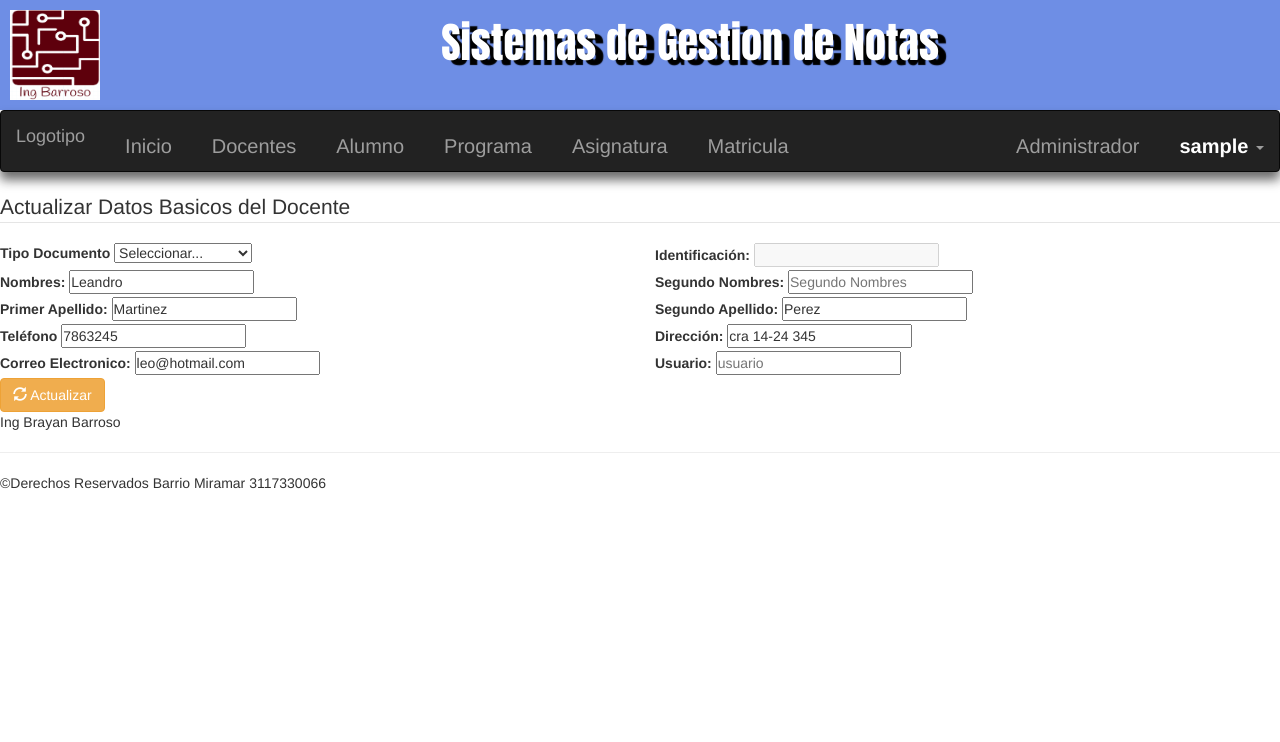
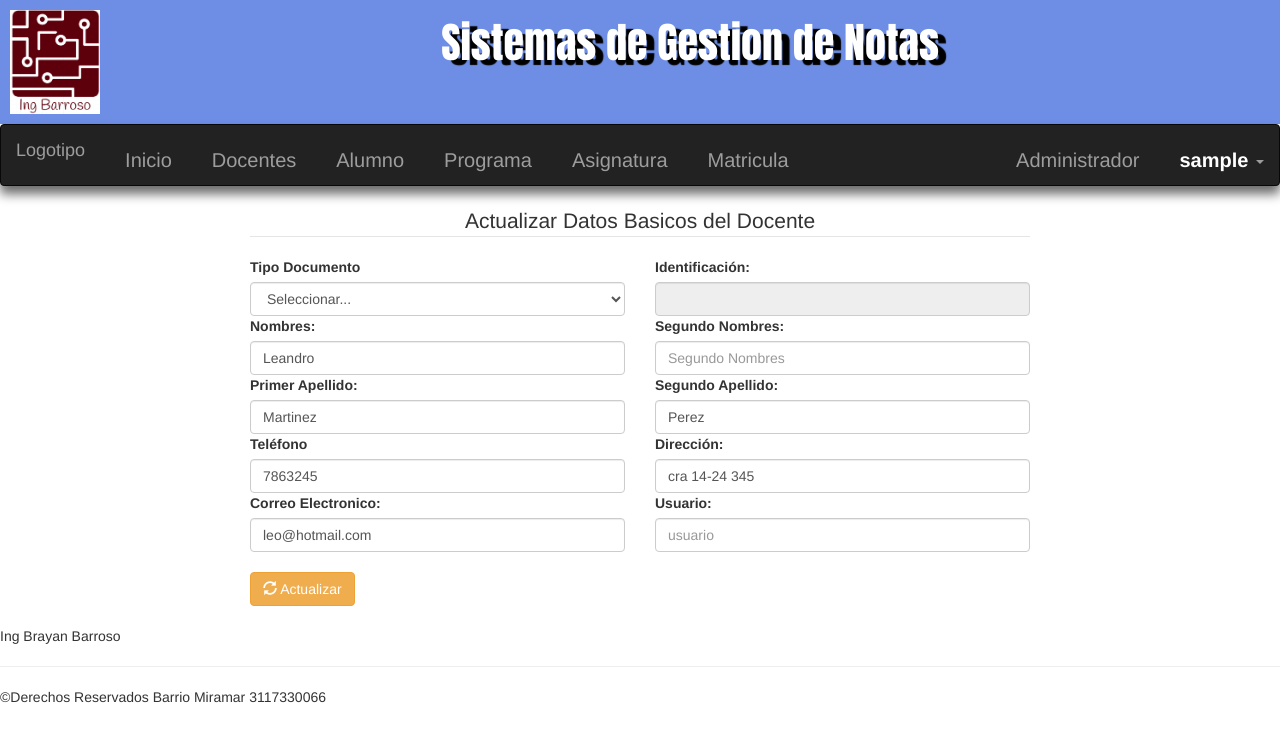
Before and after one commit to brayanbarroso/gestion_notas, a PHP site: page /Admin/Profesor/form-update.php?cc=12345 in a window 1280 px wide. Shown: the top 742 px of the page. Run offline with PHP 8.4, Linux system fonts and the light colour scheme; a user stored in the database is signed in; data comes from the database, SQL or seed files in the repository; data that the repository does not hold is empty.

Commit message:
estilizando formularios

```diff
--- a/Admin/Alumno/Alumno.php
+++ b/Admin/Alumno/Alumno.php
@@ -47,7 +47,7 @@
 					<h4 class="modal-title" id="myModalLabel">Ingreso De Alumnos</h4>
 				</div>
 				<div class="modal-body">
-					<form action="insert-alumno.php" class="form-inline" method="post">
+					<form action="insert-alumno.php" class="" method="post">
 						<div class="row">
 							<div class="col-xs-12 col-md-6">
 								<div class="campo">
--- a/Admin/Alumno/form-update.php
+++ b/Admin/Alumno/form-update.php
@@ -24,7 +24,7 @@
 	$fila = $sql1->fetch();
 	?>
 
-	<form action="edit-alumno.php?cc=<?php echo $fila['Id']; ?>" method="post" class="form-inline editar">
+	<form action="edit-alumno.php?cc=<?php echo $fila['Id']; ?>" method="post" class="form-update">
 		<fieldset>
 			<legend>Actualizar Datos Basicos del Alumno</legend>
 		</fieldset>
@@ -98,8 +98,8 @@
 
 		</div>
 
-		<div class=" boton">
-			<button class="btn btn-warning mb-2 mt-2"><span class="glyphicon glyphicon-refresh"></span> Actualizar</button>
+		<div class="btn-update">
+			<button class="btn btn-warning btn-lg btn-block mb-2 mt-2"><span class="glyphicon glyphicon-refresh"></span> Actualizar</button>
 		</div>
 
 	</form>
--- a/Admin/Asignaturas/Asignatura.php
+++ b/Admin/Asignaturas/Asignatura.php
@@ -37,15 +37,15 @@
                                 <legend>Registro de Asignaturas</legend>
                                 <div class="campo">
                                     <label for="cod">Codigo:</label>
-                                    <input type="text" id="cod" name="cod">
+                                    <input type="text" class="form-control" id="cod" name="cod">
                                 </div>
                                 <div class="campo">
                                     <label for="nombre">Nombres:</label>
-                                    <input type="text" id="nombre" name="nombre">
+                                    <input type="text" class="form-control" id="nombre" name="nombre">
                                 </div>
                                 <div class="campo">
                                     <label for="credito">Creditos:</label>
-                                    <select name="credito" id="">
+                                    <select name="credito" class="form-control" id="">
                                         <option value="">Numero de Creditos</option>
                                         <option value="1">1</option>
                                         <option value="2">2</option>
--- a/Admin/Profesor/form-update.php
+++ b/Admin/Profesor/form-update.php
@@ -22,7 +22,7 @@
 	$fila = $result->fetch();
 	?>
 
-	<form action="edit-profesor.php?cc=<?php echo $fila['Id']; ?>" method="post" class="editar form-inline">
+	<form action="edit-profesor.php?cc=<?php echo $fila['Id']; ?>" method="post" class="form-update">
 		<fieldset>
 			<legend>Actualizar Datos Basicos del Docente</legend>
 
@@ -30,7 +30,7 @@
 				<div class="col-xs-12 col-md-6">
 					<div class="campo">
 						<label for="tipo">Tipo Documento</label>
-						<select name="tipo" id="tdoc">
+						<select name="tipo" id="tdoc" class="form-control">
 							<option value="">Seleccionar...</option>
 							<option value="RC">Registro Civil</option>
 							<option value="TI">Tarjeta Identidad</option>
@@ -42,60 +42,62 @@
 				<div class="col-xs-12 col-md-6">
 					<div class="campo">
 						<label for="nid">Identificación:</label>
-						<input type="text" id="nid" name="nid" value="<?php echo $fila['Doc']; ?>" disabled>
+						<input type="text" class="form-control" id="nid" name="nid" value="<?php echo $fila['Doc']; ?>" disabled>
 					</div>
 				</div>
 				<div class="col-xs-12 col-md-6">
 					<div class="campo">
 						<label for="nombre">Nombres:</label>
-						<input type="text" id="nombre" name="pnombre" placeholder="Nombres" value="<?php echo $fila['Nombres']; ?>">
+						<input type="text" class="form-control" id="nombre" name="pnombre" placeholder="Nombres" value="<?php echo $fila['Nombres']; ?>">
 					</div>
 				</div>
 				<div class="col-xs-12 col-md-6">
 					<div class="campo">
 						<label for="Snombre">Segundo Nombres:</label>
-						<input type="text" id="Snombre" name="Snombre" placeholder="Segundo Nombres" value="<?php echo $fila['Snom']; ?>">
+						<input type="text" class="form-control" id="Snombre" name="Snombre" placeholder="Segundo Nombres" value="<?php echo $fila['Snom']; ?>">
 					</div>
 				</div>
 				<div class="col-xs-12 col-md-6">
 					<div class="campo">
 						<label for="pape">Primer Apellido:</label>
-						<input type="text" id="pape" name="pape" placeholder="Apellidos" value="<?php echo $fila['pApellido']; ?>">
+						<input type="text" class="form-control" id="pape" name="pape" placeholder="Apellidos" value="<?php echo $fila['pApellido']; ?>">
 					</div>
 				</div>
 				<div class="col-xs-12 col-md-6">
 					<div class="campo">
 						<label for="sape">Segundo Apellido:</label>
-						<input type="text" id="sape" name="sape" placeholder="Apellidos" value="<?php echo $fila['sApellido']; ?>">
+						<input type="text" class="form-control" id="sape" name="sape" placeholder="Apellidos" value="<?php echo $fila['sApellido']; ?>">
 					</div>
 				</div>
 				<div class="col-xs-12 col-md-6">
 					<div class="campo">
 						<label for="tel">Teléfono</label>
-						<input type="text" id="tel" name="tel" placeholder="777777777" value="<?php echo $fila['Telefono']; ?>">
+						<input type="text" class="form-control" id="tel" name="tel" placeholder="777777777" value="<?php echo $fila['Telefono']; ?>">
 					</div>
 				</div>
 				<div class="col-xs-12 col-md-6">
 					<div class="campo">
 						<label for="dir">Dirección:</label>
-						<input type="text" id="dir" name="dir" placeholder="Direccion" value="<?php echo $fila['Direccion']; ?>">
+						<input type="text" class="form-control" id="dir" name="dir" placeholder="Direccion" value="<?php echo $fila['Direccion']; ?>">
 					</div>
 				</div>
 				<div class="col-xs-12 col-md-6">
 					<div class="campo">
 						<label for="email">Correo Electronico:</label>
-						<input type="text" id="email" name="email" placeholder="example@example.com" value="<?php echo $fila['Correo']; ?>">
+						<input type="text" class="form-control" id="email" name="email" placeholder="example@example.com" value="<?php echo $fila['Correo']; ?>">
 					</div>
 				</div>
 				<div class="col-xs-12 col-md-6">
 					<div class="campo">
 						<label for="asign">Usuario:</label>
-						<input type="text" id="user" name="user" placeholder="usuario" value="<?php echo $fila['Usuario']; ?>">
+						<input type="text" class="form-control" id="user" name="user" placeholder="usuario" value="<?php echo $fila['Usuario']; ?>">
 					</div>
 				</div>
 			</div>
 
-			<button class="btn btn-warning mb-2 mt-2"><span class="glyphicon glyphicon-refresh"></span> Actualizar</button>
+			<button class="btn btn-warning mb-2 mt-2">
+				<span class="glyphicon glyphicon-refresh"></span> Actualizar
+			</button>
 			</div>
 		</fieldset>
 	</form>
--- a/Admin/Programas/Programas.php
+++ b/Admin/Programas/Programas.php
@@ -36,15 +36,15 @@
                 <legend>Programa</legend>
                 <div class="campo">
                   <label for="cod">Codigo:</label>
-                  <input type="text" id="cod" name="cod">
+                  <input type="text" class="form-control" id="cod" name="cod">
                 </div>
                 <div class="campo">
                   <label for="nombre">Nombres:</label>
-                  <input type="text" id="nombre" name="nombre">
+                  <input type="text" class="form-control" id="nombre" name="nombre">
                 </div>
                 <div class="campo">
                   <label for="duracion">Duración:</label>
-                  <input type="text" id="duracion" name="duracion">
+                  <input type="text" class="form-control" id="duracion" name="duracion">
                 </div>
               </fieldset>
 
--- a/Admin/Programas/edit-programa.php
+++ b/Admin/Programas/edit-programa.php
@@ -6,11 +6,12 @@ $cod = $_REQUEST['cod'];
 
 $id = $_POST['nit'];
 $nom = $_POST['nombre'];
+$cre = $_POST['duracion'];
 
 if (!empty($id)) {
-  $sql = "UPDATE Curso SET Codigo = '$id', Nombre = '$nom' WHERE Codigo = '$cod'";
+  $sql = "UPDATE Curso SET Codigo = ?, Curso = ?, Duracion = ? WHERE id = ?";
   $update = $pdo->prepare($sql);
-  $update->execute(array($id, $nom, $cod));
+  $update->execute(array($id, $nom, $cre, $cod));
   $pdo = null;
 
   header("Location:Programas.php");
--- a/estilos/css/estilo.css
+++ b/estilos/css/estilo.css
@@ -50,6 +50,7 @@ nav ul li {
 
 img {
   max-width: 100%;
+  height: auto;
 }
 /*--- Contenido--*/
 .contenido {
@@ -60,3 +61,33 @@ img {
   margin-bottom: 20px;
   padding: 0 16px 0 16px;
 }
+/* formulario de actualizacion Alumno Docente */
+.form-update {
+  /* border: 1px solid red; */
+  margin: 0 auto;
+  max-width: 780px;
+}
+
+.form-update legend {
+  text-align: center;
+}
+
+.form-update .btn-update {
+  margin: 0 auto;
+  max-width: 350px;
+}
+
+.mb-2 {
+  margin-bottom: 20px;
+}
+
+.mt-2 {
+  margin-top: 20px;
+}
+
+/* formuario de datos programa */
+.form-data {
+  border: 1 solid red;
+  margin: 0 auto;
+  max-width: 365px;
+}
```
Also changed, not shown: Admin/Asignaturas/form-update.php (+5 -5 lines), Admin/Asignaturas/incripcion.php (+4 -4 lines), Admin/Asignaturas/mostrar_notas.php (+4 -4 lines), Admin/Profesor/Profesor.php (+9 -7 lines), Admin/Programas/form-update.php (+9 -5 lines), Admin/Programas/form_add_asign.php (+5 -5 lines), Admin/Programas/form_alum.php (+6 -6 lines), Admin/index.php (+12 -9 lines).
